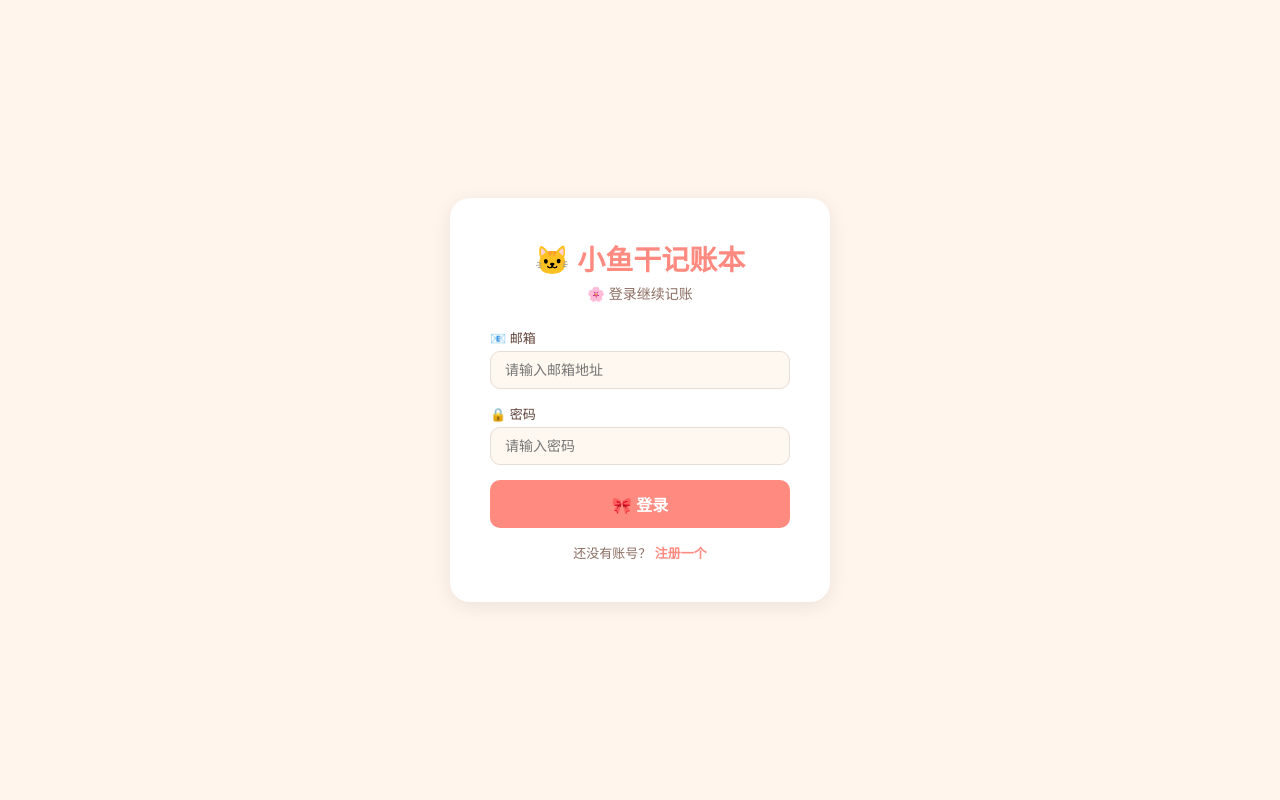
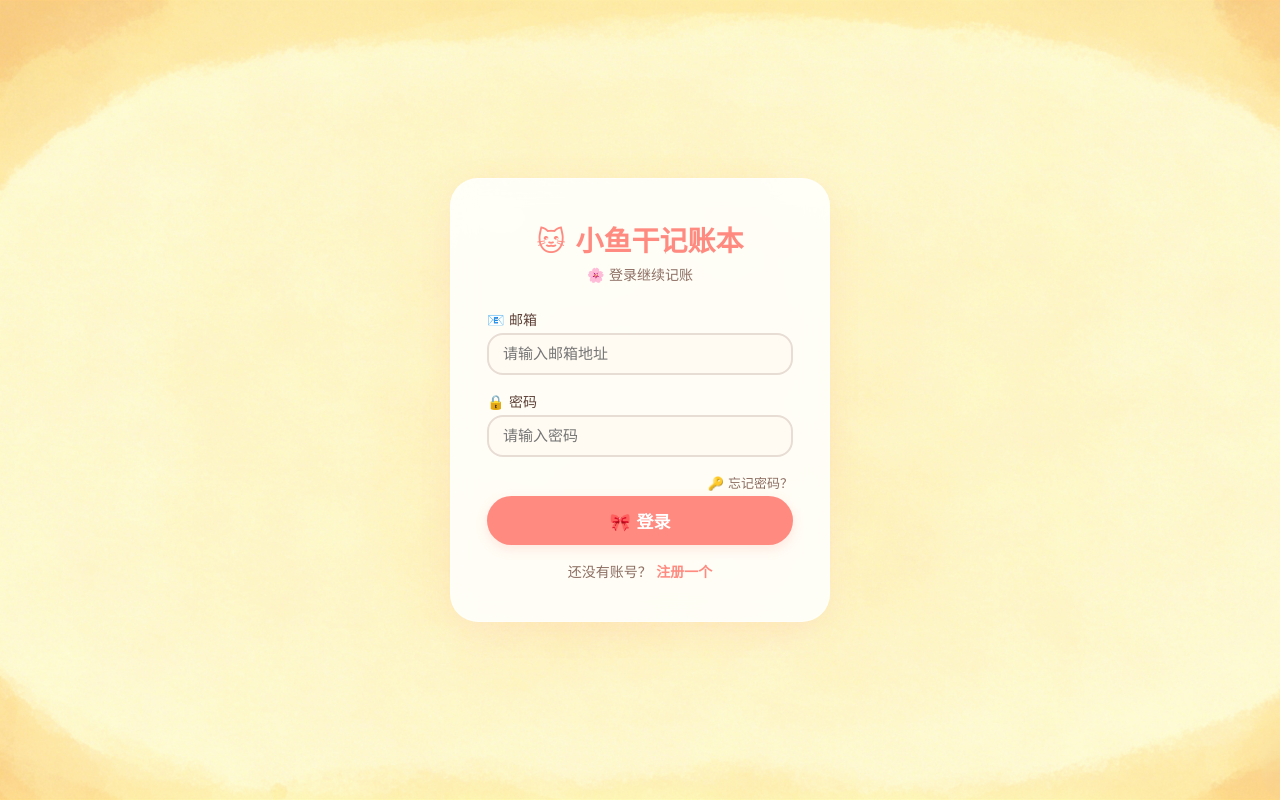
Before and after one commit to Lyra-mo/cat-book, a Flask app: page /login in a window 1280 px wide. Run offline with Flask 3, Linux system fonts and the light colour scheme; some libraries are stand-ins or nearby versions.

Commit message:
Update login.html

```diff
--- a/templates/login.html
+++ b/templates/login.html
@@ -11,66 +11,85 @@
             box-sizing: border-box;
         }
         body {
-            font-family: 'Microsoft YaHei', sans-serif;
+            font-family: 'ZCOOL KuaiLe', 'Comic Sans MS', 'Microsoft YaHei', cursive;
             background: #FFF5ED;
             display: flex;
             justify-content: center;
             align-items: center;
             min-height: 100vh;
+            background-image: url('/static/bg_pattern.png?ver=20260617');
+            background-size: cover;
+            background-position: center;
+            background-attachment: fixed;
         }
         .login-box {
-            background: white;
-            border-radius: 20px;
-            padding: 40px;
+            background: rgba(255, 255, 255, 0.85);
+            backdrop-filter: blur(12px);
+            -webkit-backdrop-filter: blur(12px);
+            border-radius: 28px;
+            padding: 40px 36px;
             width: 380px;
-            box-shadow: 0 4px 20px rgba(0,0,0,0.08);
+            box-shadow: 0 8px 32px rgba(255, 138, 128, 0.12);
             text-align: center;
+            border: 1px solid rgba(255, 255, 255, 0.4);
         }
         .login-box h1 {
             font-size: 28px;
             color: #FF8A80;
             margin-bottom: 5px;
         }
-        .login-box p {
+        .login-box .subtitle {
             color: #8D6E63;
+            font-size: 14px;
             margin-bottom: 25px;
-            font-size: 14px;
         }
         .form-group {
-            margin-bottom: 15px;
+            margin-bottom: 16px;
             text-align: left;
         }
         .form-group label {
             display: block;
-            font-size: 13px;
+            font-size: 14px;
             color: #5D4037;
             margin-bottom: 4px;
         }
         .form-group input {
             width: 100%;
             padding: 10px 14px;
-            border: 1px solid #E8DDD5;
-            border-radius: 10px;
-            font-size: 14px;
-            background: #FFF8F0;
+            border: 2px solid #E8DDD5;
+            border-radius: 16px;
+            font-size: 15px;
+            background: rgba(255, 248, 240, 0.6);
+            font-family: 'ZCOOL KuaiLe', 'Comic Sans MS', cursive;
+            transition: border 0.2s;
+        }
+        .form-group input:focus {
+            border-color: #FF8A80;
+            outline: none;
+            box-shadow: 0 0 0 4px rgba(255, 138, 128, 0.08);
         }
         .btn {
             width: 100%;
             padding: 12px;
             border: none;
-            border-radius: 10px;
-            font-size: 16px;
+            border-radius: 50px;
+            font-size: 17px;
+            font-family: 'ZCOOL KuaiLe', 'Comic Sans MS', cursive;
             cursor: pointer;
             background: #FF8A80;
             color: white;
             font-weight: bold;
+            transition: 0.25s;
+            box-shadow: 0 4px 12px rgba(255, 138, 128, 0.2);
         }
         .btn:hover {
             background: #FF6B5A;
+            transform: translateY(-2px);
+            box-shadow: 0 6px 20px rgba(255, 138, 128, 0.3);
         }
         .register-link {
-            margin-top: 15px;
-            font-size: 13px;
+            margin-top: 16px;
+            font-size: 14px;
             color: #8D6E63;
         }
         .register-link a {
@@ -78,22 +97,59 @@
             text-decoration: none;
             font-weight: bold;
         }
+        .forgot-link {
+            text-align: right;
+            margin-top: 4px;
+            margin-bottom: 4px;
+        }
+        .forgot-link a {
+            color: #8D6E63;
+            font-size: 13px;
+            text-decoration: none;
+        }
+        .forgot-link a:hover {
+            color: #FF8A80;
+            text-decoration: underline;
+        }
         .flash {
-            padding: 10px;
-            border-radius: 8px;
-            margin-bottom: 15px;
+            padding: 10px 14px;
+            border-radius: 14px;
+            margin-bottom: 16px;
             font-size: 14px;
+            text-align: center;
         }
-        .flash-success { background: #B5EAD7; color: #2D6A4F; }
-        .flash-danger { background: #FFB5B5; color: #8D3B3B; }
-        .flash-warning { background: #FFE5A3; color: #8D6E00; }
-        .flash-info { background: #A8D8EA; color: #1A4A5A; }
+        .flash-success {
+            background: #B5EAD7;
+            color: #2D6A4F;
+        }
+        .flash-danger {
+            background: #FFB5B5;
+            color: #8D3B3B;
+        }
+        .flash-warning {
+            background: #FFE5A3;
+            color: #8D6E00;
+        }
+        .flash-info {
+            background: #A8D8EA;
+            color: #1A4A5A;
+        }
+        @media (max-width: 480px) {
+            .login-box {
+                padding: 30px 20px;
+                width: 92%;
+                margin: 0 10px;
+            }
+            .login-box h1 {
+                font-size: 24px;
+            }
+        }
     </style>
 </head>
 <body>
     <div class="login-box">
         <h1>🐱 小鱼干记账本</h1>
-        <p>🌸 登录继续记账</p>
+        <div class="subtitle">🌸 登录继续记账</div>
 
         {% with messages = get_flashed_messages(with_categories=true) %}
             {% for category, message in messages %}
@@ -110,6 +166,9 @@
                 <label>🔒 密码</label>
                 <input type="password" name="password" placeholder="请输入密码" required>
             </div>
+            <div class="forgot-link">
+                <a href="/forgot_password">🔑 忘记密码？</a>
+            </div>
             <button type="submit" class="btn">🎀 登录</button>
         </form>
 
```
